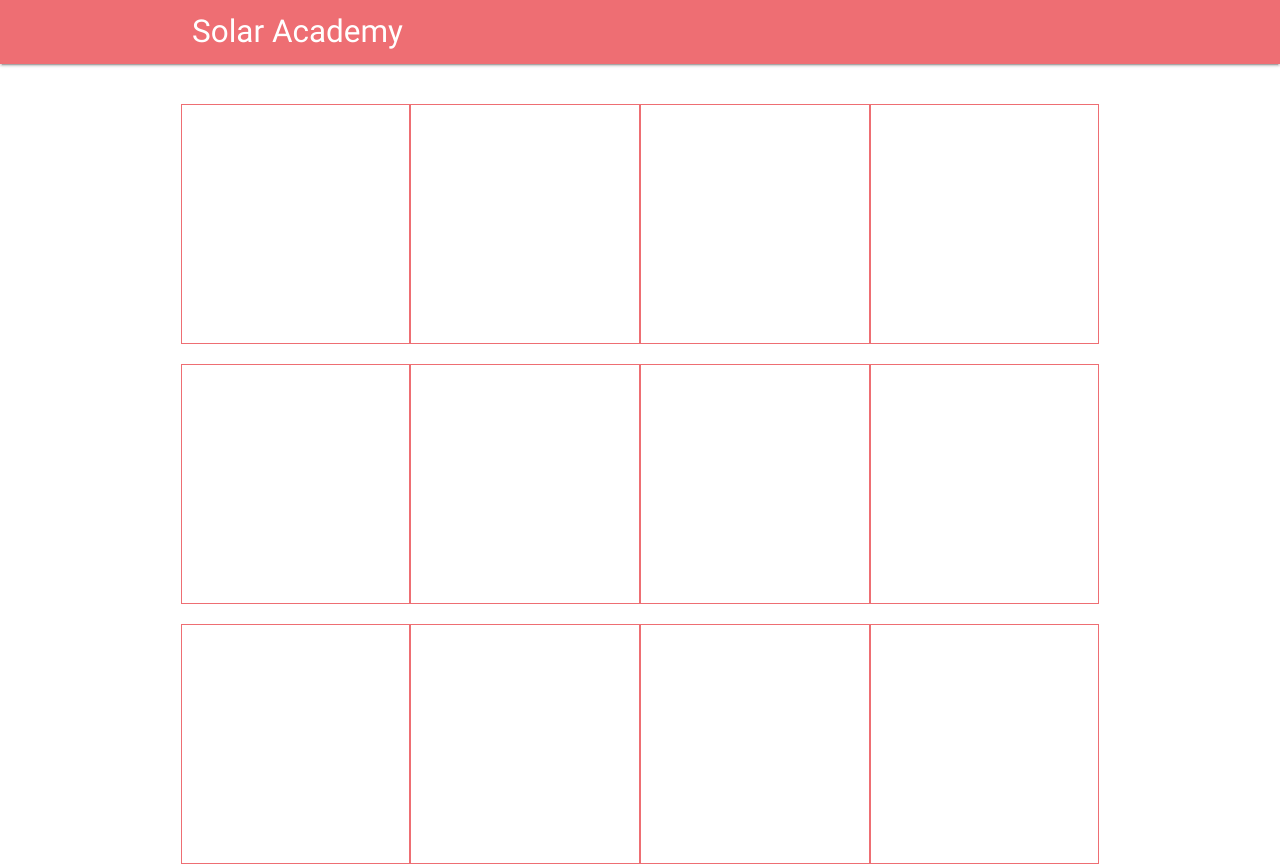
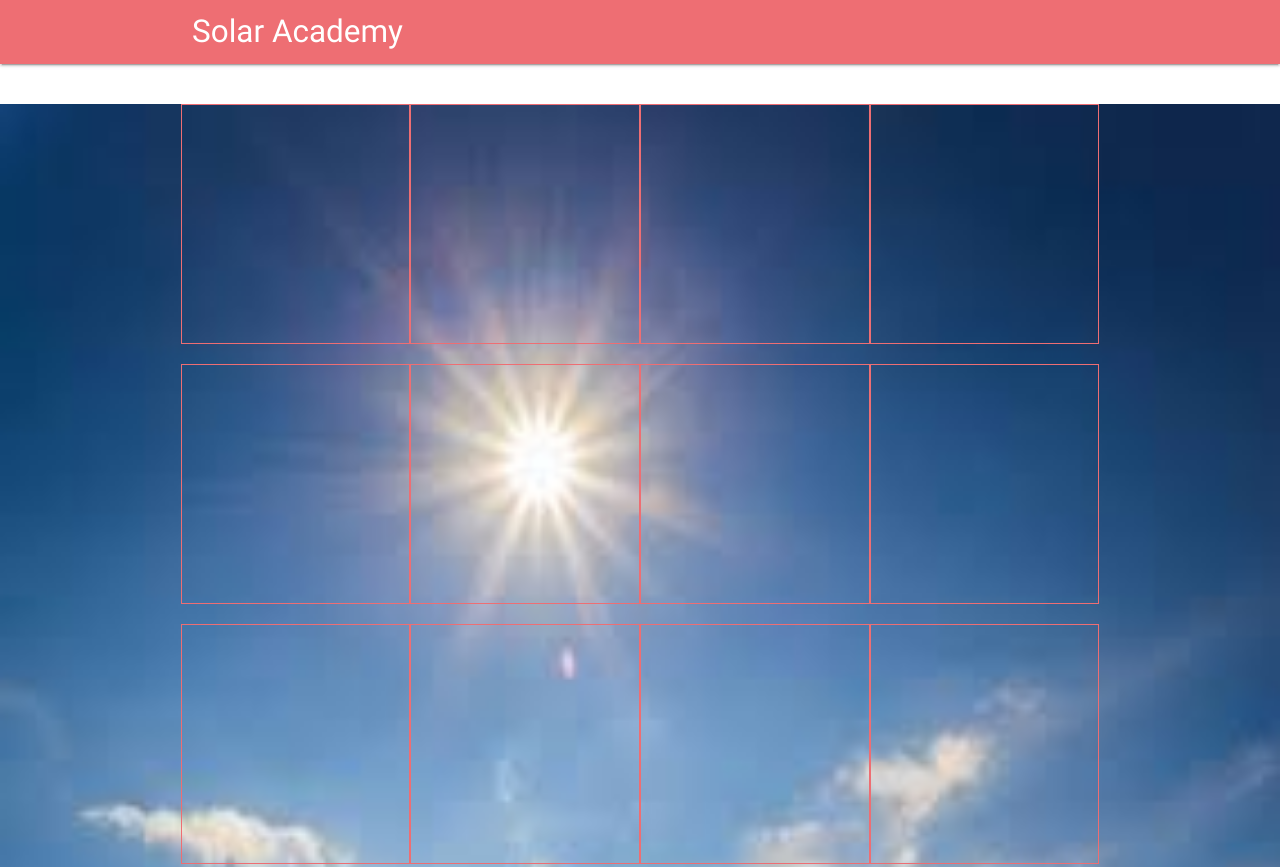
Before and after one commit to nicgallardo/solaracademy, a website: page public/index.html in a window 1280 px wide. Shown: the top 867 px of the page. Drawn offline with nearby package versions, Linux system fonts and the light colour scheme.

Commit message:
moved assets

```diff
--- a/public/style/style.css
+++ b/public/style/style.css
@@ -7,6 +7,9 @@ body {
 
 main {
   flex: 1 0 auto;
+  background-image: url('../assets/img-background.jpg');
+  background-size: 100% 100%;
+  background-repeat: no-repeat;
 }
 
 header {
```
Also changed, not shown: public/assets/img-background.jpg (renamed from assets/img-background.jpg), public/assets/img0.jpg (renamed from assets/img0.jpg), public/assets/img1.jpg (renamed from assets/img1.jpg), public/assets/img10.jpg (renamed from assets/img10.jpg), public/assets/img11.jpg (renamed from assets/img11.jpg), public/assets/img12.jpg (renamed from assets/img12.jpg), public/assets/img13.jpg (renamed from assets/img13.jpg), public/assets/img2.jpg (renamed from assets/img2.jpg), public/assets/img3.jpg (renamed from assets/img3.jpg), public/assets/img4.jpg (renamed from assets/img4.jpg), public/assets/img6.jpg (renamed from assets/img6.jpg), public/assets/img7.jpg (renamed from assets/img7.jpg), public/assets/img8.jpg (renamed from assets/img8.jpg), public/assets/img9.jpg (renamed from assets/img9.jpg).
